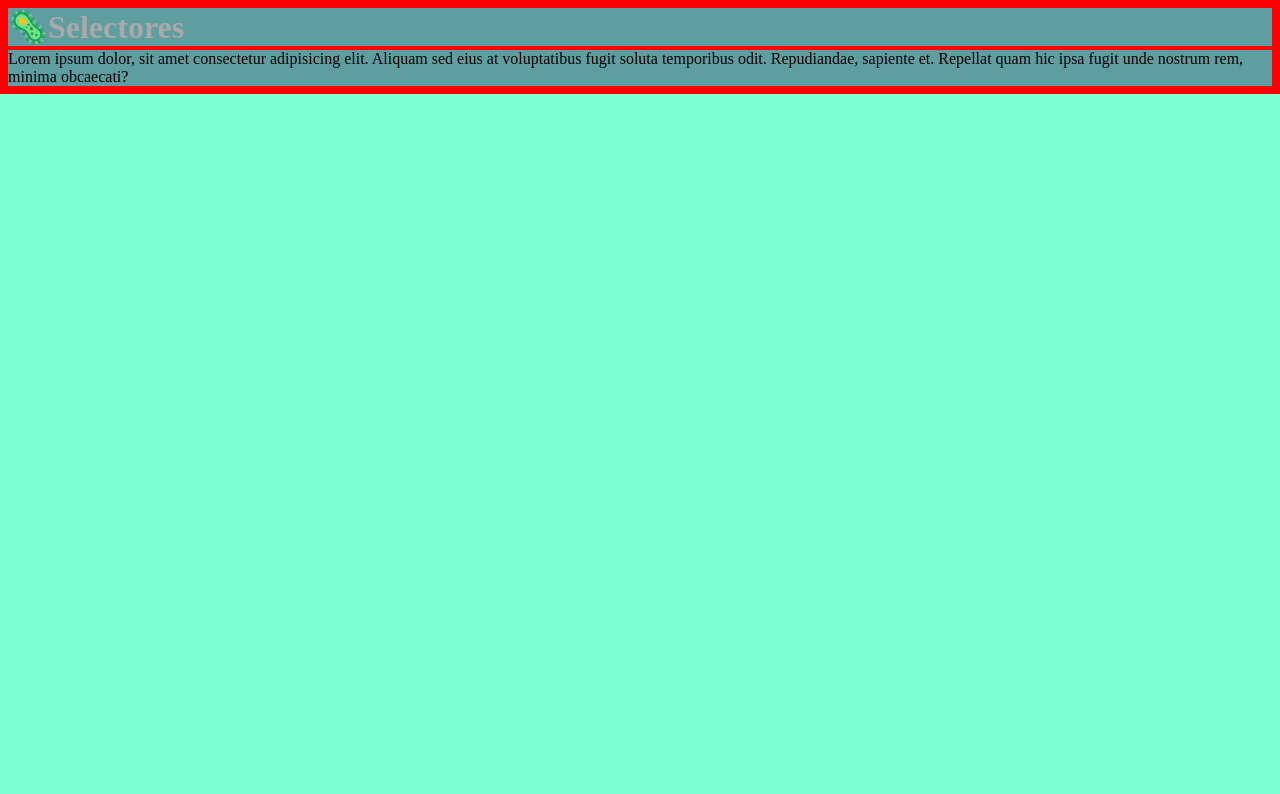
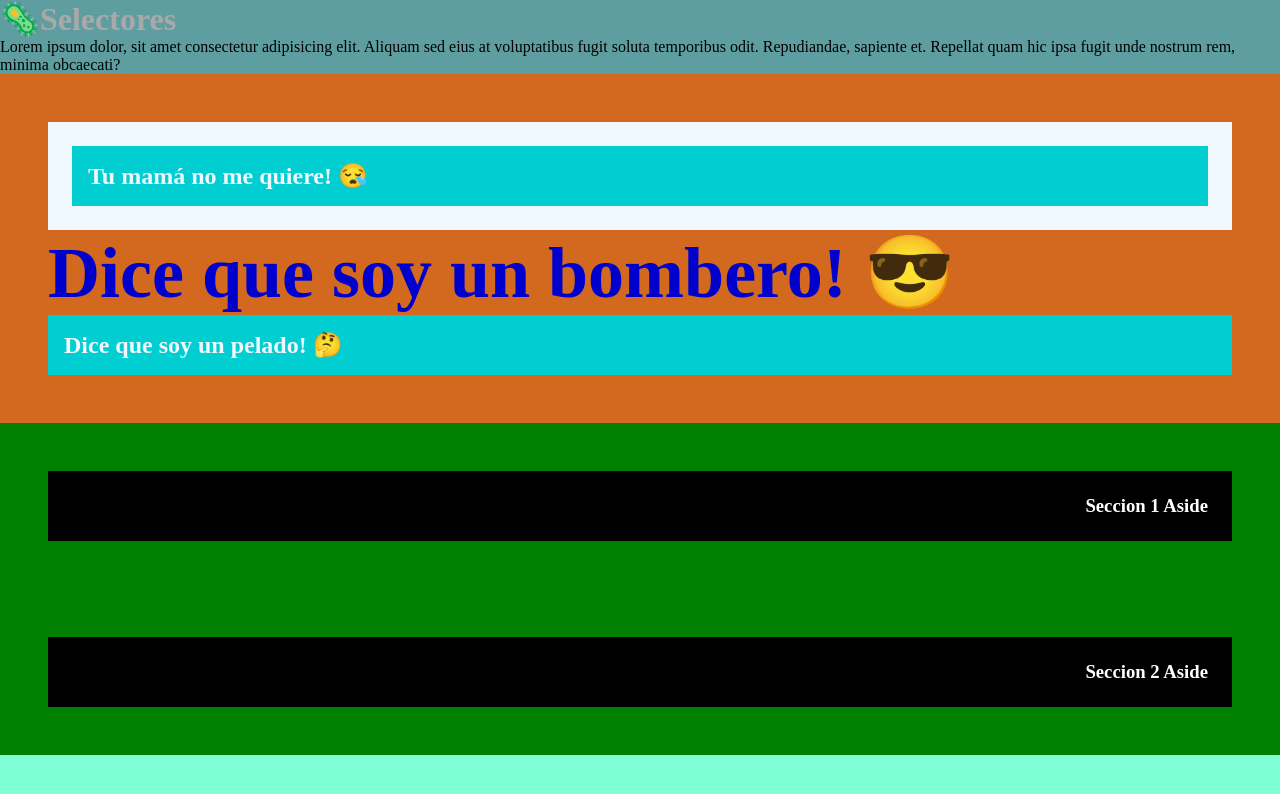
Before and after one commit to chrisito40/CSS, a plain HTML site: page 04-Selectores/index.html in a window 1280 px wide. Drawn offline with Linux system fonts and the light colour scheme.

Commit message:
Selectores de clase, ID y combinados Descendientes

```diff
--- a/04-Selectores/index.html
+++ b/04-Selectores/index.html
@@ -4,16 +4,40 @@
   <meta charset="UTF-8">
   <meta name="viewport"
   content="width=device-width, initial-scale=1.0">
+    <title>🦠Selectores</title>
+    <link rel="stylesheet" href="styles.css">
 
+</head>
+<body>
+     <header>
+      <h1>🦠Selectores</h1>
+    <p>Lorem ipsum dolor, sit amet consectetur adipisicing elit. Aliquam sed eius at voluptatibus fugit soluta temporibus odit. Repudiandae, sapiente et. Repellat quam hic ipsa fugit unde nostrum rem, minima obcaecati?</p>
+  </header>
 
-  <link rel="stylesheet" href="">
-  <title>🦠Selectores</title>
-<link rel="stylesheet" href="./styles.css" />
-<head>
-<body>
-  <header>
-   <h1>🦠Selectores</h1>
-<p>Lorem ipsum dolor, sit amet consectetur adipisicing elit. Aliquam sed eius at voluptatibus fugit soluta temporibus odit. Repudiandae, sapiente et. Repellat quam hic ipsa fugit unde nostrum rem, minima obcaecati?</p>
-  </header>
+  <!-- Emmet SC main>section>h2 -->
+
+  <main class="content">
+    <section class="hero">
+      <h2 class="hero-title">Tu mamá no me quiere! 😪</h2>
+  </section>
+
+  <section>
+    <h2 id="about-title">Dice que soy un bombero! 😎</h2>
+  </section>
+
+  <section>
+    <h2 class="hero-title">Dice que soy un pelado! 🤔</h2>
+  </section>
+</main>
+
+<aside>
+   <section class="aside-section">
+    <h3>Seccion 1 Aside</h3>
+     </section>
+     <section class="aside-section">
+      <h3>Seccion 2 Aside</h3>
+     </section>
+</aside>
+
 </body>
 </html>
--- a/04-Selectores/styles.css
+++ b/04-Selectores/styles.css
@@ -10,16 +10,55 @@ una página web.
 Tipos de Selectores
 
 1.  Selectores Básicos
-       -Selectores Universal
-       -Selectores de Tipo
+       -Selectores Universal ->
+      Seleccionan todos los
+      elementos de un documento
+       -Selectores de Tipo  ->
+       Selecciona un tipo de
+       elemento de html
 
  2. Selectores de Clase
 
+ Seleccionan los elementos
+ que tiene una clase
+ específica.
+
+ Se usa la 'notación' de
+ punto (.) antes del nombre
+ de la clase
+
+ .nombreClase {
+   propiedad: valor;
+  }
+
+
+
+
  3. Selectores de ID
+
+  Seleccionan un elemento único con un
+  identificador específico.
+
+  Se usa el la ´notación´ de numeral (#)
+  amtes del nombre del id.
+
+  #nombre Id {
+    propiedad: valor;
+ }
+
 
  4. Selectores Combinados
 
     -Descendientes
+
+      Seleccionan elementos dentro de otrps
+      elementos.
+
+      elemento elementoInterno {
+        propiedad: valor;
+    }
+
+
     -Hijo directo
     -Elemento Adjacente
     -Hermano general
@@ -50,7 +89,7 @@ Tipos de Selectores
 
 
 * {
-  border: 2px solid red;
+ /*  border: 2px solid red; */
   /* Resset Básico */
   margin: 0;
   padding: 0;
@@ -74,3 +113,43 @@ p {
 header {
   background-color: cadetblue;
 }
+
+/* Selectores de Clase */
+
+.content {
+   background-color: chocolate;
+   padding: 48px;
+}
+
+.hero {
+  background-color: aliceblue;
+  padding: 24px;
+}
+
+.hero-title {
+  background: darkturquoise;
+  padding: 16px;
+  color: aliceblue;
+  text-align: centerS;
+}
+
+/* Selector de Id */
+
+#about-title {
+  color: mediumblue;
+  font-size: 72px;
+}
+
+/* Combinado - Elementos Decendientes */
+
+aside section {
+ background-color: green;
+ padding: 48px;
+}
+
+.aside-section h3 {
+  color: white;
+  text-align: right;
+  padding: 24px;
+  background-color:black;
+}
```
